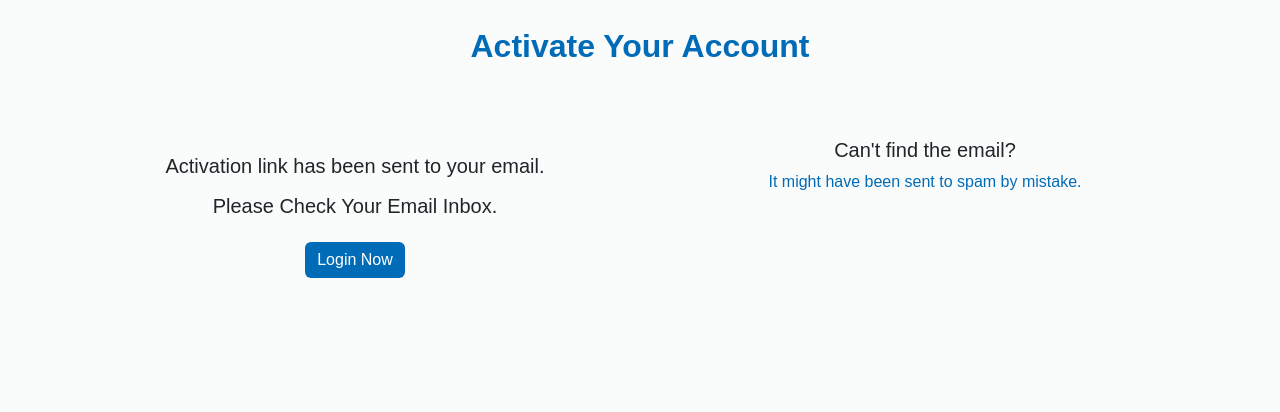
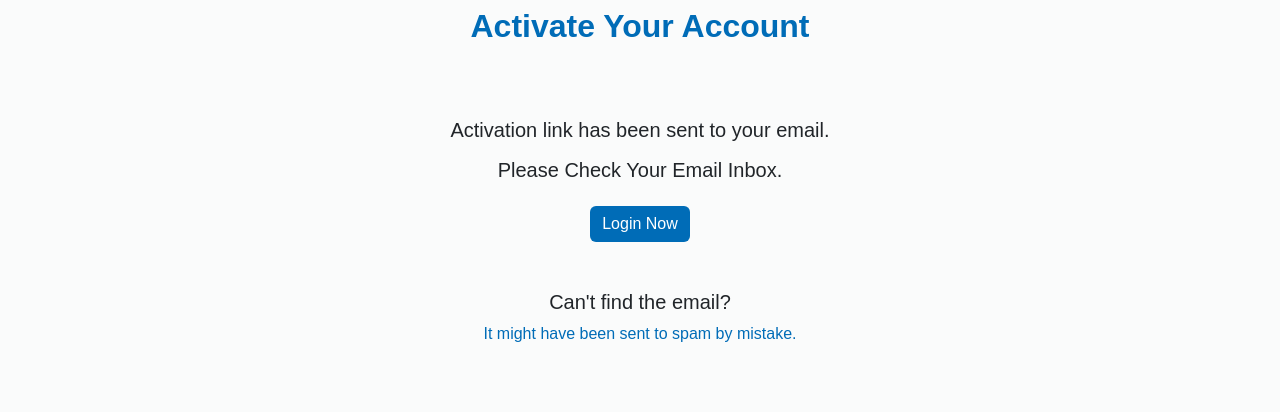
Before and after one commit to yousefnasra/AC-Frontend, a React (Create React App) app: page /checkemail in a window 1280 px wide. Shown: the part 224-636 px from the top of the page. Built offline with nearby package versions, Linux system fonts and the light colour scheme; no server answers; a web font is replaced by a local one.

Commit message:
update CheckEmail

```diff
--- a/src/Components/CheckEmail/CheckEmail.jsx
+++ b/src/Components/CheckEmail/CheckEmail.jsx
@@ -5,16 +5,16 @@ function CheckEmail() {
   return (
     <div className="container py-3">
       <h2 className="my-4 fw-bold text-main text-center">Activate Your Account</h2>
-      <div className="row">
-        <div className="col-md-6 my-5 p-3 text-center">
+      <div className="row flex-column align-items-center text-center">
+        <div className="col-md-6 my-5">
           <h5 className="mb-3">Activation link has been sent to your email.</h5>
-          <h5 className="text-center">Please Check Your Email Inbox.</h5>
+          <h5>Please Check Your Email Inbox.</h5>
           <div className="mt-4">
             <Link to={"/login"} className="btn text-white btn-success">Login Now</Link>
           </div>
         </div>
-        <div className="col-md-6 md-5 border-0 text-center">
-            <h5 className="mt-md-5">Can't find the email?</h5>
+        <div className="col-md-6">
+            <h5>Can't find the email?</h5>
             <p className="text-main">It might have been sent to spam by mistake.</p>
         </div>
       </div>
```
